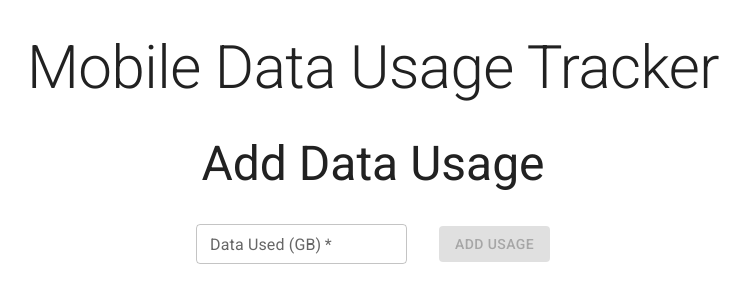
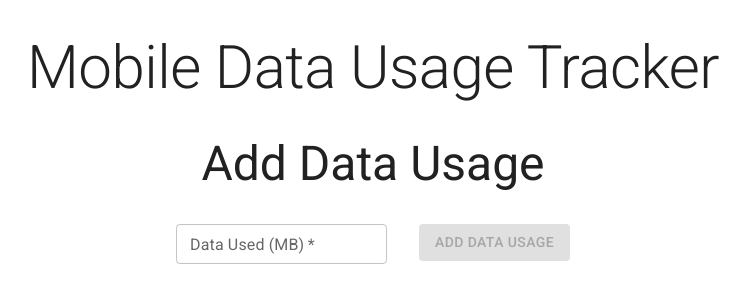
Before and after one commit to michaelyu13/score-tracker, a React (Vite) app: page / in a window 1280 px wide. Shown: the top 302 px of the page, without its empty margins (267-1017 px from the left). Built offline with nearby package versions, Linux system fonts and the light colour scheme.

Commit message:
Add Validation to Form

```diff
--- a/src/components/AddDataUsageForm.tsx
+++ b/src/components/AddDataUsageForm.tsx
@@ -1,3 +1,4 @@
+import { useEffect } from 'react';
 import { useAppContext } from '../context/AppContext';
 
 import { Box, Button, TextField, Typography } from '@mui/material/';
@@ -5,17 +6,57 @@ import { Box, Button, TextField, Typography } from '@mui/material/';
 const AddDataUsageForm = () => {
     const appContext = useAppContext();
 
+    // Regex pattern to check if the input only contains numbers
+    const regexPattern = /^[0-9]+$/;
+
+    useEffect(() => {
+        if (appContext.dataUsed === '') {
+            appContext.setIsAddButtonDisabled(true);
+            appContext.setFormHasErrors(false);
+            appContext.setHelperText('');
+        } else {
+            if (appContext.dataUsed.charAt(0) === '0') {
+                appContext.setIsAddButtonDisabled(true);
+                appContext.setFormHasErrors(true);
+                appContext.setHelperText('Number cannot begin with 0');
+            } else {
+                if (regexPattern.test(appContext.dataUsed)) {
+                    appContext.setIsAddButtonDisabled(false);
+                    appContext.setFormHasErrors(false);
+                } else {
+                    appContext.setIsAddButtonDisabled(true);
+                    appContext.setFormHasErrors(true);
+                    appContext.setHelperText('Must be a number');
+                }
+            }
+        }
+    }, [appContext.dataUsed]);
+
+    const handleOnChange = (e: React.ChangeEvent<HTMLInputElement>) => {
+        return appContext.setDataUsed(e.target.value);
+    };
+
     return (
         <>
             <Typography variant="h3" component="h2" align="center" mb={4}>
                 Add Data Usage
             </Typography>
 
-            <Box component="section" display="flex" justifyContent="center" alignItems="center" gap={4}>
-                <TextField required id="amount" label="Data Used (GB)" size="small" variant="outlined" />
+            <Box component="section" display="flex" justifyContent="center" alignItems="flex-start" gap={4}>
+                <TextField
+                    required
+                    id="dataUsed"
+                    label="Data Used (MB)"
+                    value={appContext.dataUsed}
+                    error={appContext.formHasErrors}
+                    helperText={appContext.helperText}
+                    onChange={handleOnChange}
+                    size="small"
+                    variant="outlined"
+                />
 
-                <Button variant="contained" disabled={appContext.addButtonDisabled}>
-                    Add Usage
+                <Button variant="contained" disabled={appContext.isAddButtonDisabled}>
+                    Add Data Usage
                 </Button>
             </Box>
         </>
--- a/src/context/AppContext.tsx
+++ b/src/context/AppContext.tsx
@@ -1,8 +1,14 @@
 import React from 'react';
 
 export type AppContextType = {
-    addButtonDisabled: boolean;
-    setAddButtonDisabled: React.Dispatch<React.SetStateAction<boolean>>;
+    dataUsed: string;
+    setDataUsed: React.Dispatch<React.SetStateAction<string>>;
+    helperText: string;
+    setHelperText: React.Dispatch<React.SetStateAction<string>>;
+    isAddButtonDisabled: boolean;
+    setIsAddButtonDisabled: React.Dispatch<React.SetStateAction<boolean>>;
+    formHasErrors: boolean;
+    setFormHasErrors: React.Dispatch<React.SetStateAction<boolean>>;
 };
 
 export const AppContext = React.createContext<AppContextType | null>(null);
@@ -12,9 +18,27 @@ type Props = {
 };
 
 export const AppContextProvider = ({ children }: Props) => {
-    const [addButtonDisabled, setAddButtonDisabled] = React.useState<boolean>(true);
+    const [dataUsed, setDataUsed] = React.useState<string>('');
+    const [helperText, setHelperText] = React.useState<string>('');
+    const [isAddButtonDisabled, setIsAddButtonDisabled] = React.useState<boolean>(true);
+    const [formHasErrors, setFormHasErrors] = React.useState<boolean>(false);
 
-    return <AppContext.Provider value={{ addButtonDisabled, setAddButtonDisabled }}>{children}</AppContext.Provider>;
+    return (
+        <AppContext.Provider
+            value={{
+                dataUsed,
+                setDataUsed,
+                helperText,
+                setHelperText,
+                isAddButtonDisabled,
+                setIsAddButtonDisabled,
+                formHasErrors,
+                setFormHasErrors,
+            }}
+        >
+            {children}
+        </AppContext.Provider>
+    );
 };
 
 export const useAppContext = () => {
```
